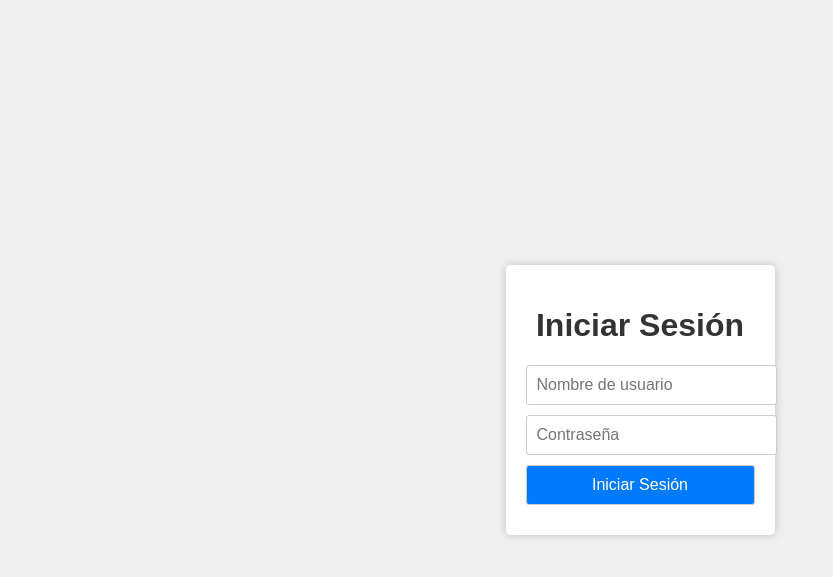
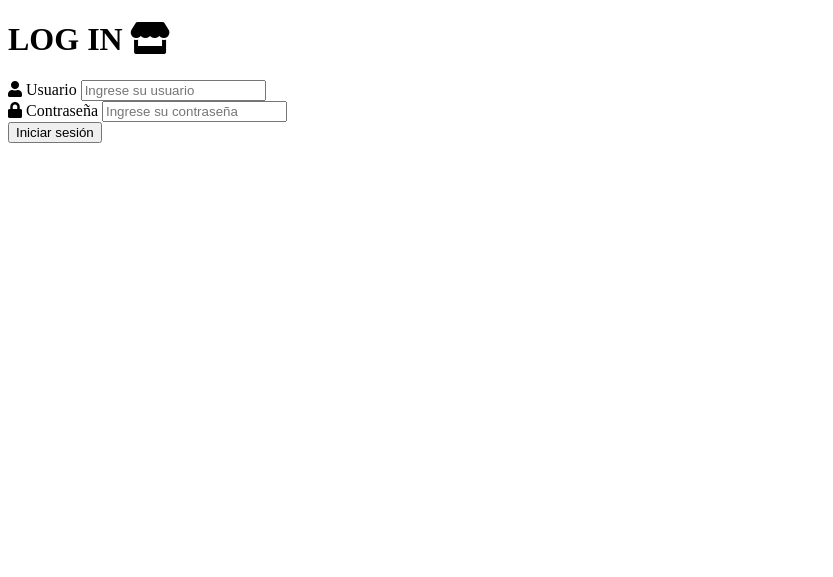
Before and after one commit to PRMQ98/Analisis, a Flask app: page / in a window 1280 px wide. Shown: the top 577 px of the page, without its empty margins (0-833 px from the left). Run offline with Flask 3, Linux system fonts and the light colour scheme; some libraries are stand-ins or nearby versions.

Commit message:
update login

```diff
--- a/Frontend/templates/login.html
+++ b/Frontend/templates/login.html
@@ -1,18 +1,68 @@
 <!DOCTYPE html>
-<html lang="en">
+<html>
 <head>
-    <meta charset="UTF-8">
-    <meta name="viewport" content="width=device-width, initial-scale=1.0">
-    <link rel="stylesheet" href="{{ url_for('static', filename='css/style.css') }}">
-    <title>Iniciar Sesión</title>
+  <title>Login</title>
+  <link rel="stylesheet" href="https://cdnjs.cloudflare.com/ajax/libs/font-awesome/5.15.4/css/all.min.css">
+  <link href="https://fonts.googleapis.com/css2?family=Montserrat:wght@400;700&display=swap" rel="stylesheet">
+  <link rel="stylesheet" href="../static/css/login.css">
+  <!-- <link rel="stylesheet" type="text" href="{{ url_for('static', filename='templates') }}"> -->
+  <script src="https://cdn.jsdelivr.net/npm/axios/dist/axios.min.js"></script>
 </head>
 <body>
-    <div class="login-container">
-        <h1>Iniciar Sesión</h1>
-        <input type="text" id="username" placeholder="Nombre de usuario">
-        <input type="password" id="password" placeholder="Contraseña">
-        <button id="login-button">Iniciar Sesión</button>
+  <div class="container">
+    <div class="row justify-content-center">
+      <div class="col-md-4">
+        <h1>LOG IN <i class="fas fa-store"></i></h1>
+        <form id="loginForm" method="POST">
+            <div class="form-group">
+              <label for="user"><i class="fas fa-user"></i> Usuario</label>
+              <input type="text" class="form-control" id="user" placeholder="Ingrese su usuario">
+            </div>
+            <div class="form-group">
+              <label for="password"><i class="fas fa-lock"></i> Contraseña</label>
+              <input type="password" class="form-control" id="password" placeholder="Ingrese su contraseña">
+            </div>
+            <button type="submit" class="btn btn-primary">Iniciar sesión</button>
+          </form>
+      </div>
     </div>
-    <script src="script.js"></script>
+  </div>
+  <script src="https://code.jquery.com/jquery-3.5.1.slim.min.js"></script>
+  <script src="https://cdn.jsdelivr.net/npm/@popperjs/core@2.5.0/dist/umd/popper.min.js"></script>
+  <script src="https://stackpath.bootstrapcdn.com/bootstrap/4.5.0/js/bootstrap.min.js"></script>
+  <script>
+    document.getElementById("loginForm").addEventListener("submit", function(event) {
+  event.preventDefault();
+
+  const username = document.getElementById("user").value;
+  const password = document.getElementById("password").value;
+
+  // Realizar la solicitud POST a la API utilizando Axios
+  axios.post("http://localhost:5000/api/login", { username, password })
+    .then(response => {
+      if (response.status === 200) {
+        const usuario = response.data.Usuario;
+        const pasteles = response.data.Pasteles;
+        const menus = response.data.Menus;
+        const submenus = response.data.Submenus;
+        const precio = response.data.Precio;
+        localStorage.setItem("Menus", JSON.stringify(menus));
+        localStorage.setItem("Submenus", JSON.stringify(submenus));
+        localStorage.setItem('Precio', precio);
+        localStorage.setItem("Pasteles", JSON.stringify(pasteles));
+        localStorage.setItem("Usuario", usuario)
+        window.location.href = "/templates/inicio.html";
+      } else {
+        alert("Credenciales inválidas");
+      }
+    })
+    .catch(error => {
+      console.error("Error al realizar la solicitud:", error);
+    });
+});
+
+  </script>
+
+  <!-- <script src="login.js"></script> -->
 </body>
 </html>
```
